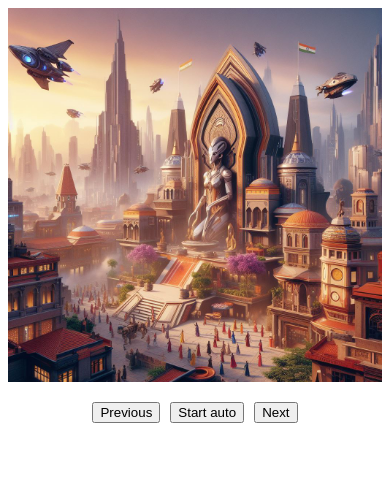
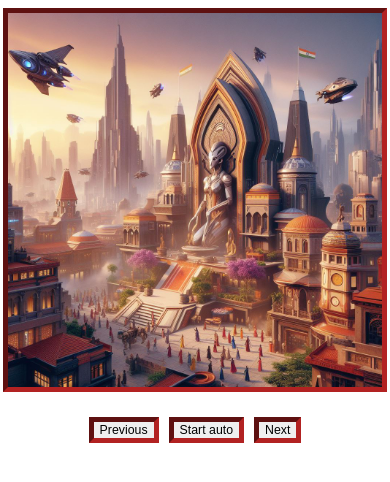
Before and after one commit to Skulak13/Slider, a plain HTML site: page index.html in a window 390 px wide. Drawn offline with Linux system fonts and the light colour scheme.

Commit message:
responsive update

```diff
--- /dev/null
+++ b/desktop.css
@@ -0,0 +1,3 @@
+#slider {
+    margin-bottom: 3vh;
+}
--- a/index.html
+++ b/index.html
@@ -5,6 +5,9 @@
     <meta charset="UTF-8">
     <meta name="viewport" content="width=device-width, initial-scale=1.0">
     <link rel="stylesheet" href="style.css">
+    <link rel="stylesheet" media="(min-height: 330px)" href="mobile.css">
+    <link rel="stylesheet" media="(min-height: 415px)" href="tablet.css">
+    <link rel="stylesheet" media="(min-height: 490px)" href="desktop.css">
     <title>Slider</title>
 </head>
 
--- /dev/null
+++ b/mobile.css
@@ -0,0 +1,8 @@
+#slider {
+    margin-bottom: 1.5vh;
+}
+
+#buttons button {
+    border: 3px inset firebrick;
+    font-size: calc(0.9vh + 0.9vw);
+}
--- a/style.css
+++ b/style.css
@@ -2,16 +2,17 @@
     display: flex;
     justify-content: center;
     align-items: center;
-    margin-bottom: 20px;
     width: 100%;
+    margin-bottom: 0.7vh;
 }
 
-#slider img {
+#slider-image {
     max-width: 100%;
-    max-height: 90vh;
+    max-height: 85vh;
     width: auto;
     height: auto;
     aspect-ratio: 1 / 1;
+    border: 5px inset firebrick;
 }
 
 #buttons {
@@ -19,3 +20,9 @@
     justify-content: center;
     gap: 10px;
 }
+
+#buttons button {
+    cursor: pointer;
+    border: 2px inset firebrick;
+    font-size: calc(0.7vh + 0.7vw);
+}
--- /dev/null
+++ b/tablet.css
@@ -0,0 +1,8 @@
+#slider {
+    margin-bottom: 2vh;
+}
+
+#buttons button {
+    border: 5px inset firebrick;
+    font-size: calc(1vh + 1vw);
+}
```
